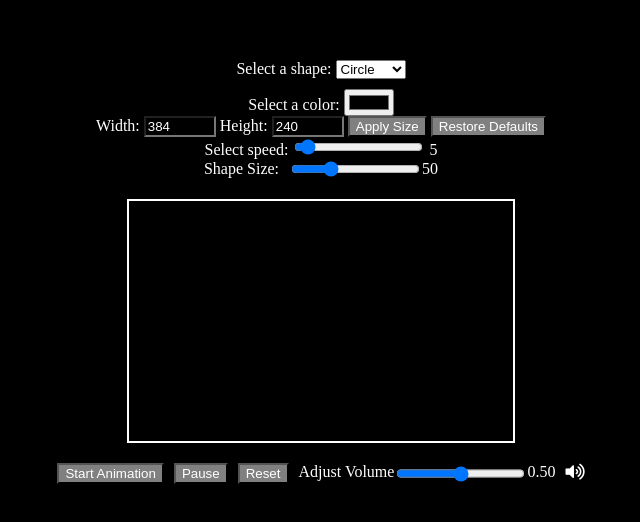
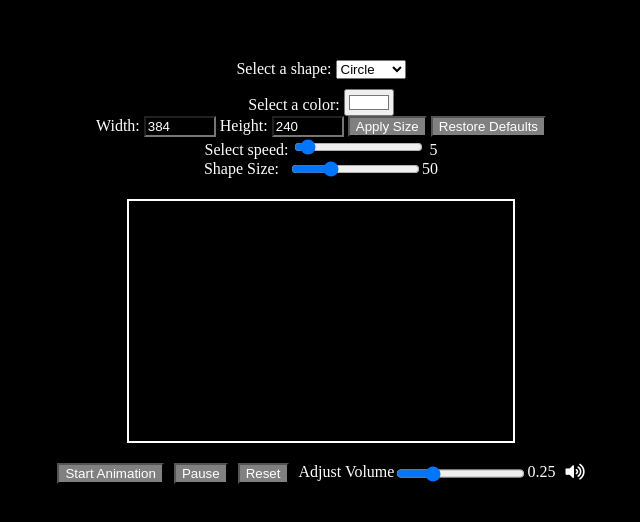
Before and after one commit to ConnorSpendlove/Physics-Sandbox, a plain HTML site: page index.html in a window 1280 px wide. Shown: the part 128-650 px from the top of the page, without its empty margins (319-959 px from the left). Drawn offline with Linux system fonts and the light colour scheme.

Commit message:
fixed defaults

```diff
--- a/index.html
+++ b/index.html
@@ -19,7 +19,7 @@
         </div>
         <div id="color-selector">
             <label for="color" id = "color-text">Select a color:</label>
-            <input type="color" id="shape-color" value="#000000">
+            <input type="color" id="shape-color" value="#ffffff">
         </div>
         <div id="box-size">
             <label for="width" id = "width-text">Width:</label>
@@ -47,8 +47,8 @@
             <button id="control-button">Pause</button>
             <button id="reset">Reset</button>
             <label for="audio-slider" id="audio-slider-label">Adjust Volume</label>
-            <input type="range" id="volumeSlider" min="0" max="1" step="0.01" value="0.5">
-            <span id="volumeDisplay">0.50</span>
+            <input type="range" id="volumeSlider" min="0" max="1" step="0.01" value="0.25">
+            <span id="volumeDisplay">0.25</span>
             <!-- HTML for the mute button using Font Awesome -->
             <!-- Remove the button element and directly place the icon -->
             <div id="muteButton">
```
